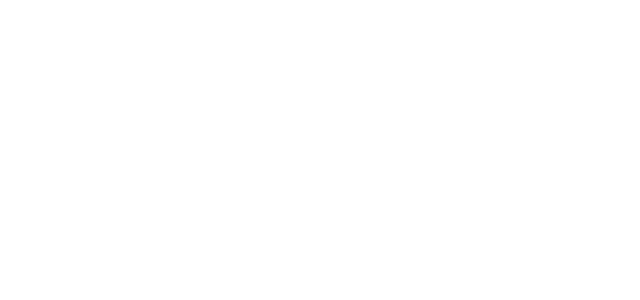
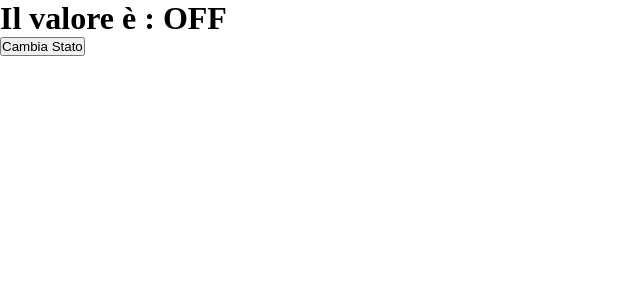
Before and after one commit to mattiacoli/-ex-react-snack-customhooks-, a React (Vite) app: page / in a window 1280 px wide. Shown: the top 300 px of the page, without its empty margins (0-640 px from the left). Built offline with nearby package versions, Linux system fonts and the light colour scheme.

Commit message:
Snack 1 Add custom hook useSwitch for toggling boolean state

```diff
--- a/src/App.jsx
+++ b/src/App.jsx
@@ -1,12 +1,12 @@
-
+import useSwitch from "./useSwitch"
 
 function App() {
-
+  const [isOn, toogle] = useSwitch()
 
   return (
     <>
-
-
+      <h1>Il valore è : {isOn ? "ON" : "OFF"}</h1>
+      <button onClick={toogle}>Cambia Stato</button>
     </>
   )
 }
--- /dev/null
+++ b/src/useSwitch.jsx
@@ -0,0 +1,22 @@
+/*
+  Creare un custom hook per alternare un valore booleano tra true e false.
+
+  Cosa deve fare?
+    Inizialmente false.
+    Ritorna il valore attuale e una funzione toggle() per cambiarlo.
+    Quando toggle() viene chiamato, il valore passa da true → false e viceversa.
+
+*/
+
+import { useState } from "react"
+
+
+export default function useSwitch() {
+
+  const [isOn, setIsOn] = useState(false)
+
+  const toogle = () => setIsOn(!isOn)
+
+  return [isOn, toogle]
+
+}
```
